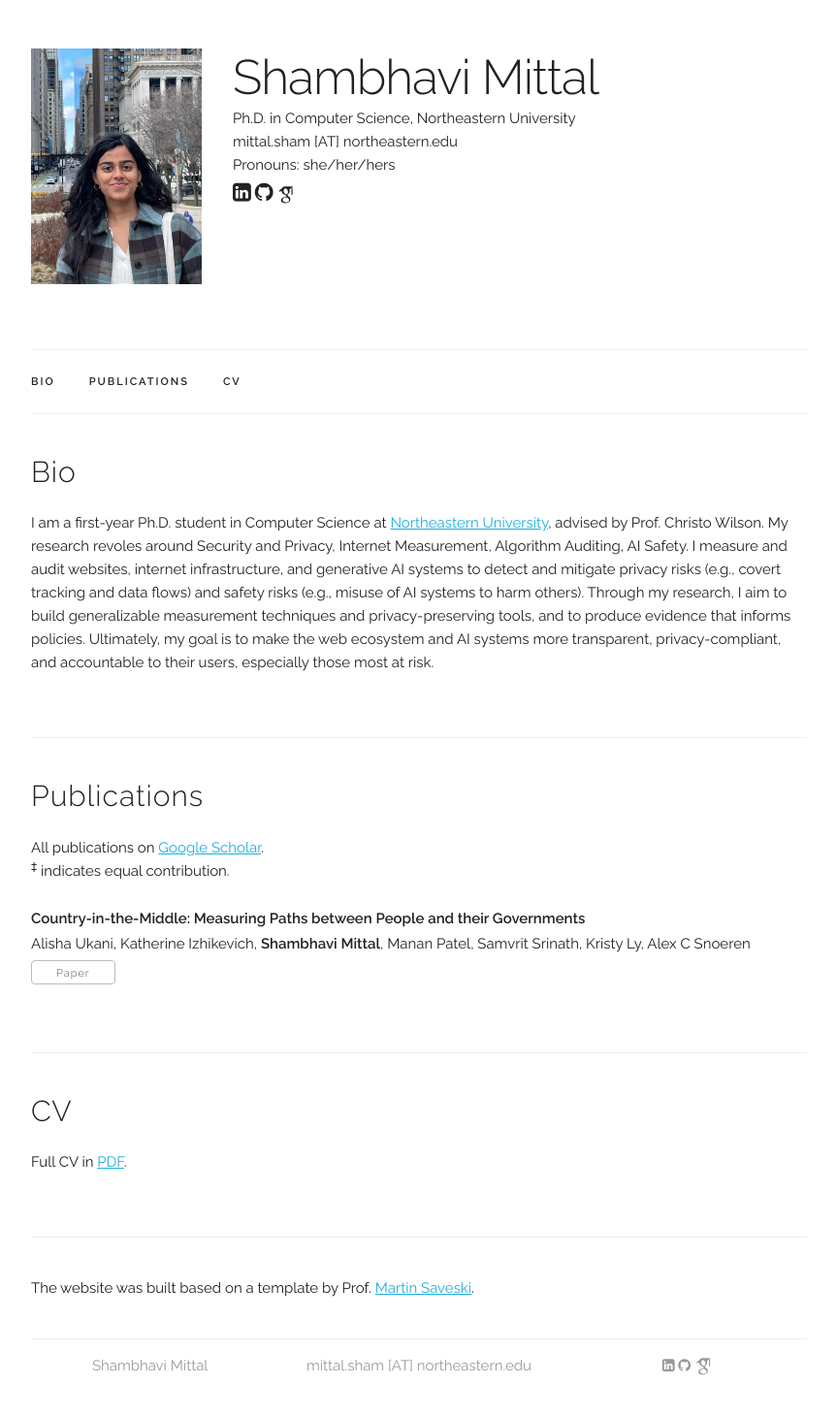
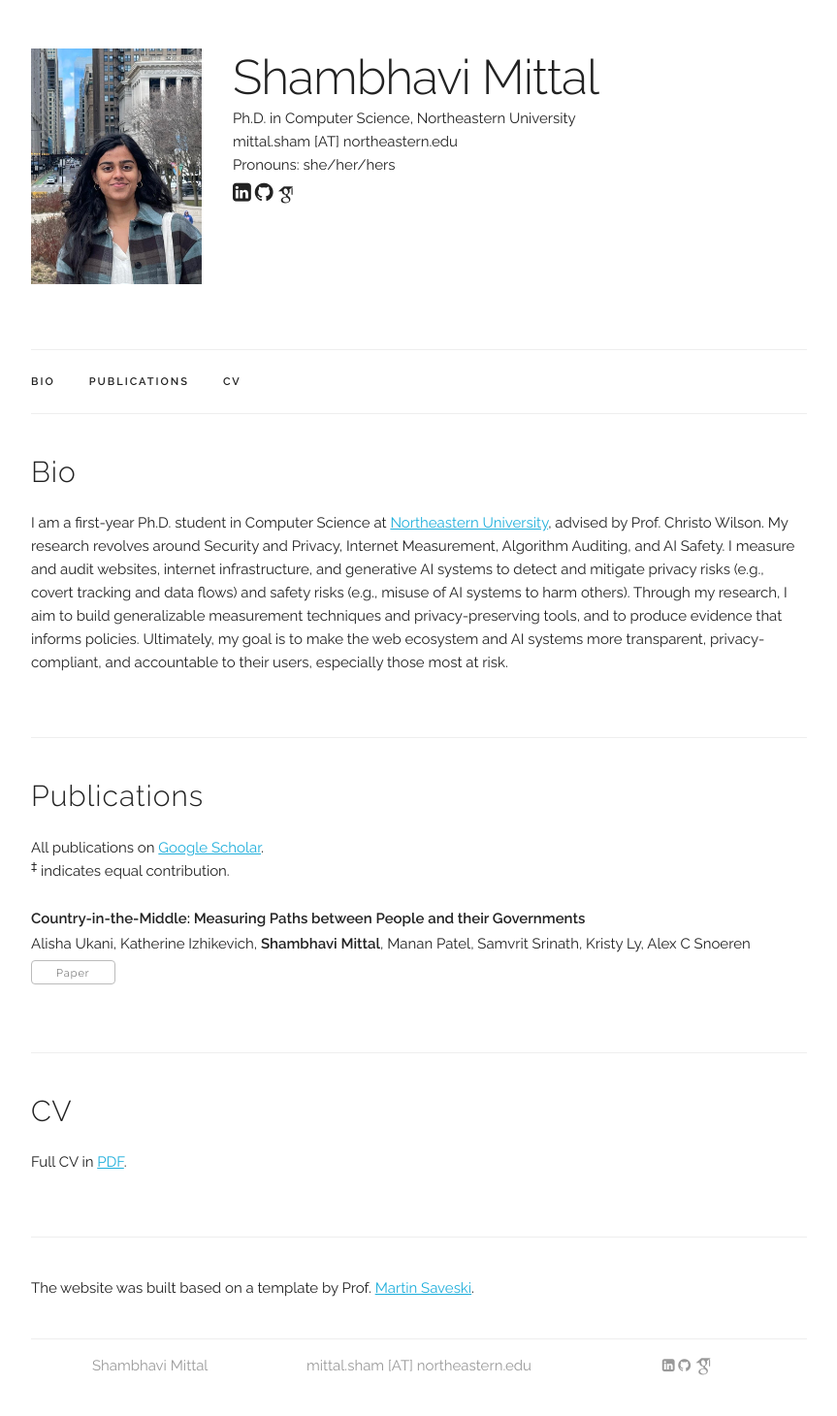
Before and after one commit to shambhavi-20/shambhavi-20.github.io, a Jekyll site: the page built from index.html, in a window 1280 px wide. Shown: the whole page at 97% size, without its empty margins (208-1071 px from the left). Built offline with Jekyll 4.4.1, drawn with Linux system fonts in a browser that asks for light colours; some web fonts are replaced.

Commit message:
fixed spelling errors

```diff
--- a/index.html
+++ b/index.html
@@ -6,10 +6,10 @@ title: Home
 <div class="docs-section" id="bio">
   <h4>Bio</h4>
   <p>
-  I am a first-year Ph.D. student in Computer Science at <a href="https://www.northeastern.edu/" target="_blank">Northeastern University</a>, advised by <a href = "https://cbw.sh/"></a>Prof. Christo Wilson</a>.
-  My research revoles around Security and Privacy, Internet Measurement, Algorithm Auditing, AI Safety. I measure and audit websites, internet infrastructure, and generative AI systems to detect and mitigate privacy risks (e.g., covert tracking and data flows) and safety risks (e.g., misuse of AI systems to harm others).
+   I am a first-year Ph.D. student in Computer Science at <a href="https://www.northeastern.edu/" target="_blank">Northeastern University</a>, advised by <a href = "https://cbw.sh/"></a>Prof. Christo Wilson</a>.
+  My research revolves around Security and Privacy, Internet Measurement, Algorithm Auditing, and AI Safety. I measure and audit websites, internet infrastructure, and generative AI systems to detect and mitigate privacy risks (e.g., covert tracking and data flows) and safety risks (e.g., misuse of AI systems to harm others).
   Through my research, I aim to build generalizable measurement techniques and privacy-preserving tools, and to produce evidence that informs policies. Ultimately, my goal is to make the web ecosystem and AI systems more transparent, privacy-compliant, and accountable to their users, especially those most at risk.
- <!-- <p>
+  <!-- <p>
   While I was doing my masters and undergraduate studies at University of California, San Diego, I had was working on
   </p> -->
   <!-- <p>
```
